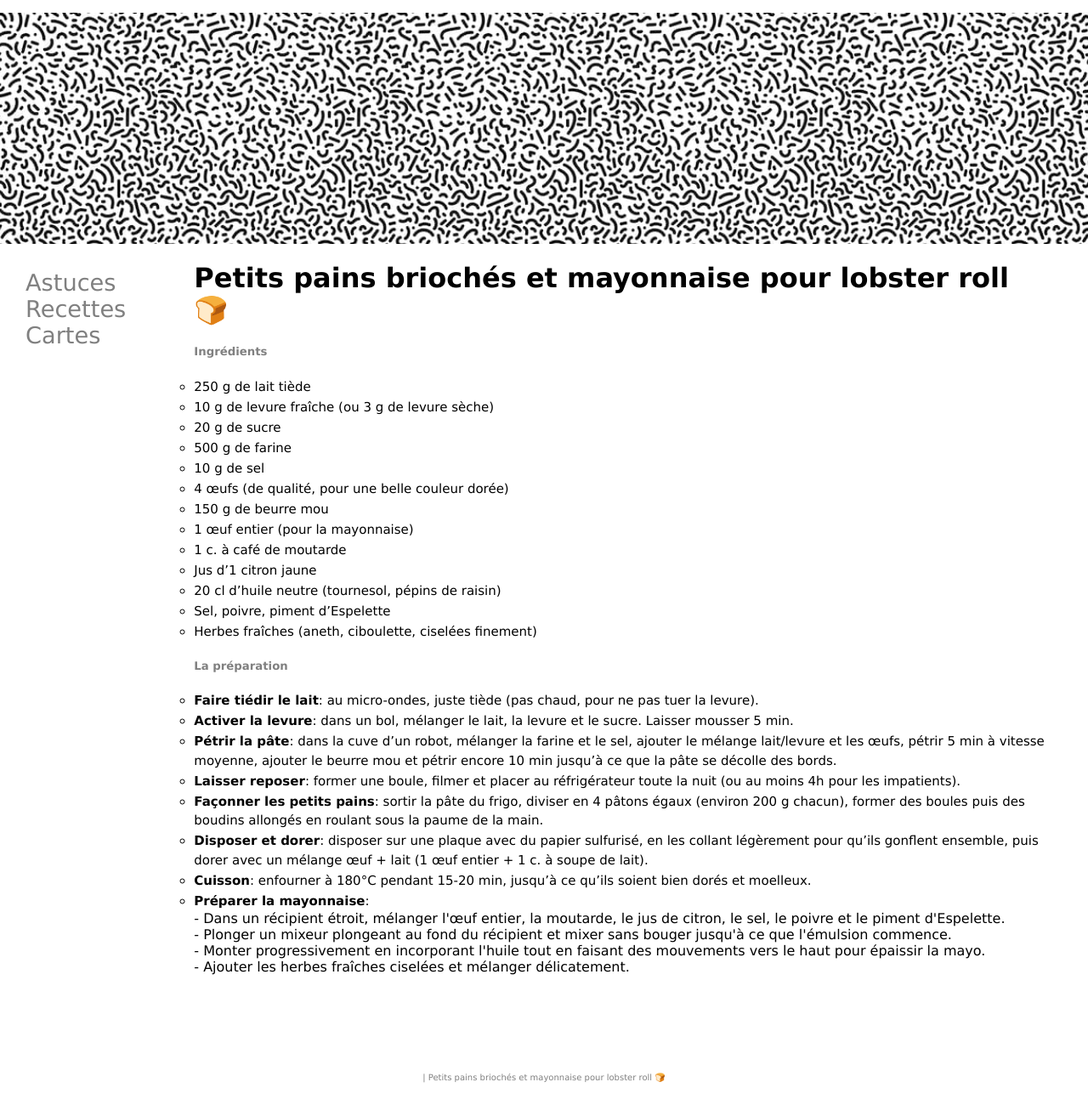
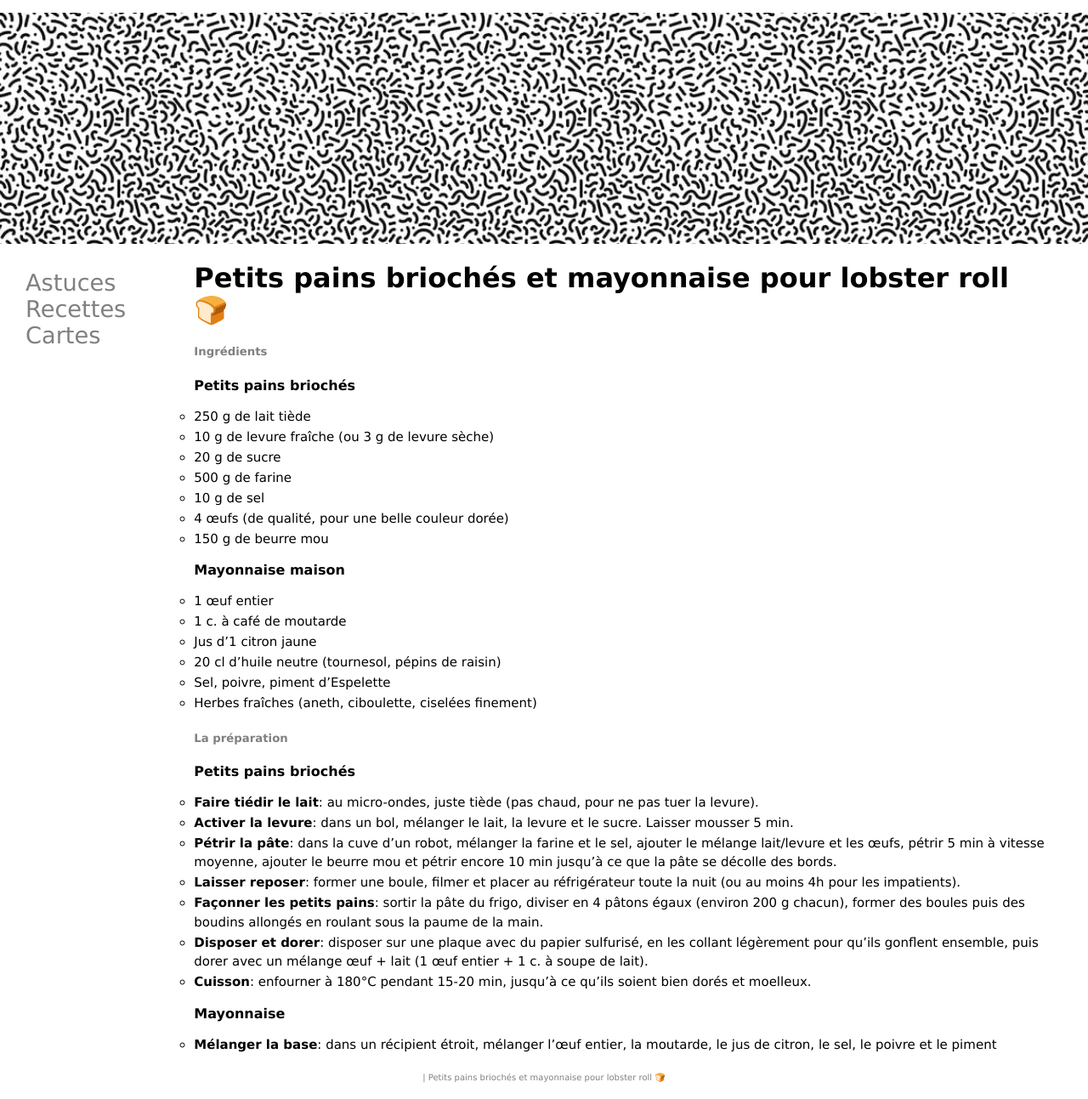
Before and after one commit to DenAff/heol, a Jekyll site: the page built from _posts/recettes/cuissons & préparations/2020-01-01-petits-pains-brioches-et-mayonnaise-pour-lobster-roll.md, in a window 1280 px wide. Shown: the whole page at 85% size. Built offline with Jekyll 4.4.1, drawn with Linux system fonts in a browser that asks for light colours.

Commit message:
Correction: séparer ingrédients/étapes petits pains vs mayonnaise

```diff
--- a/_posts/recettes/cuissons & préparations/2020-01-01-petits-pains-brioches-et-mayonnaise-pour-lobster-roll.md
+++ b/_posts/recettes/cuissons & préparations/2020-01-01-petits-pains-brioches-et-mayonnaise-pour-lobster-roll.md
@@ -10,6 +10,8 @@ categories: [cuissons & préparations]
 
 ##### Ingrédients
 
+**Petits pains briochés**
+
 - 250 g de lait tiède
 - 10 g de levure fraîche (ou 3 g de levure sèche)
 - 20 g de sucre
@@ -17,7 +19,10 @@ categories: [cuissons & préparations]
 - 10 g de sel
 - 4 œufs (de qualité, pour une belle couleur dorée)
 - 150 g de beurre mou
-- 1 œuf entier (pour la mayonnaise)
+
+**Mayonnaise maison**
+
+- 1 œuf entier
 - 1 c. à café de moutarde
 - Jus d’1 citron jaune
 - 20 cl d’huile neutre (tournesol, pépins de raisin)
@@ -29,6 +34,8 @@ categories: [cuissons & préparations]
 <ul style="list-style-type:disc">
 <section id="categories" markdown="1">
 
+**Petits pains briochés**
+
 - **Faire tiédir le lait**: au micro-ondes, juste tiède (pas chaud, pour ne pas tuer la levure).
 - **Activer la levure**: dans un bol, mélanger le lait, la levure et le sucre. Laisser mousser 5 min.
 - **Pétrir la pâte**: dans la cuve d'un robot, mélanger la farine et le sel, ajouter le mélange lait/levure et les œufs, pétrir 5 min à vitesse moyenne, ajouter le beurre mou et pétrir encore 10 min jusqu'à ce que la pâte se décolle des bords.
@@ -36,14 +43,12 @@ categories: [cuissons & préparations]
 - **Façonner les petits pains**: sortir la pâte du frigo, diviser en 4 pâtons égaux (environ 200 g chacun), former des boules puis des boudins allongés en roulant sous la paume de la main.
 - **Disposer et dorer**: disposer sur une plaque avec du papier sulfurisé, en les collant légèrement pour qu'ils gonflent ensemble, puis dorer avec un mélange œuf + lait (1 œuf entier + 1 c. à soupe de lait).
 - **Cuisson**: enfourner à 180°C pendant 15-20 min, jusqu'à ce qu'ils soient bien dorés et moelleux.
-- **Préparer la mayonnaise**:
 
-<ul>
-- Dans un récipient étroit, mélanger l'œuf entier, la moutarde, le jus de citron, le sel, le poivre et le piment d'Espelette.<br>
-- Plonger un mixeur plongeant au fond du récipient et mixer sans bouger jusqu'à ce que l'émulsion commence.<br>
-- Monter progressivement en incorporant l'huile tout en faisant des mouvements vers le haut pour épaissir la mayo.<br>
-- Ajouter les herbes fraîches ciselées et mélanger délicatement.
-</ul>
+**Mayonnaise**
+
+- **Mélanger la base**: dans un récipient étroit, mélanger l'œuf entier, la moutarde, le jus de citron, le sel, le poivre et le piment d'Espelette.
+- **Émulsionner**: plonger un mixeur plongeant au fond du récipient et mixer sans bouger jusqu'à ce que l'émulsion commence, puis monter progressivement en incorporant l'huile avec des mouvements vers le haut.
+- **Finaliser**: ajouter les herbes fraîches ciselées et mélanger délicatement.
 
 </section>
 </ul>
```
